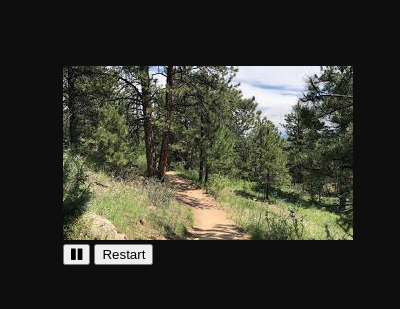
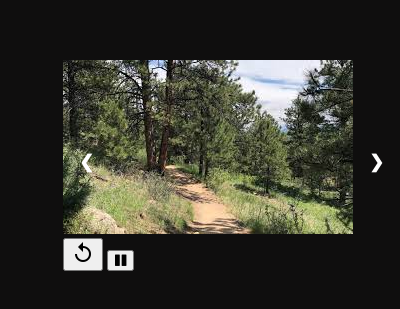
Before and after one commit to LillieAtkins/RoutePreview, a browser extension: page popup.html in a window 400 px wide. Shown: the part 265-574 px from the top of the page. Drawn offline with Linux system fonts and the light colour scheme.

Commit message:
now an icon for the restart button and had added arrows to click through the slideshow. Not working quite yet.

```diff
--- a/content.js
+++ b/content.js
@@ -131,8 +131,6 @@ try {
     getLatandLog();
     //Suggestion: API for Google StreetView
     //getStreetViews();
-    //Suggestion: calling function to show video
-    showVideo();
   }
 
   function getLatandLog(){
@@ -170,11 +168,6 @@ try {
       return 'FINAL_LOCATION';
   }
 
-  function showVideo(){
-    //Show video - (could be pointer to another file)
-  }
-
-
 
   //Enables the course preview button to be clicked and used
   //   --> if save button is enabled and our button is not already enabled
--- a/playSlideshow.js
+++ b/playSlideshow.js
@@ -3,6 +3,10 @@ document.addEventListener('DOMContentLoaded', function () {
     var slideIndex = 0;
     var slideInterval = setInterval(nextSlide,2000);
     nextSlide();
+
+    function plusSlides(n) {
+      nextSlide(slideIndex += n);
+    }
 
     function nextSlide(){
       var i;
@@ -35,6 +39,20 @@ document.addEventListener('DOMContentLoaded', function () {
       slideIndex = 0;
     };
 
+    var nextButton = document.getElementById("forward");
+
+    nextButton.onclick = function(){
+      console.log('next button called');
+      plusSlides(1);
+    };
+
+    var prevButton = document.getElementById("backward");
+
+    prevButton.onclick = function(){
+      console.log('prev button called');
+      plusSlides(-1);
+    };
+
     function pauseSlideshow(){
       document.getElementById("pause-icon").className = "fa fa-play";
     	playing = false;
--- a/popup.html
+++ b/popup.html
@@ -13,6 +13,7 @@
   href = "style.css" />
   <link rel="stylesheet"
   href="https://cdnjs.cloudflare.com/ajax/libs/font-awesome/4.7.0/css/font-awesome.min.css">
+  <link href="https://fonts.googleapis.com/icon?family=Material+Icons" rel="stylesheet">
 </head>
 <body>
   <div id="course_preview_popup">
@@ -27,8 +28,10 @@
         <img src="picture3.png" style="width:100%">
       </div>
     </div>
+    <a class="next" id="backward">&#10095;</a>
+    <a class="prev" id="forward">&#10094;</a>
+    <button class="controls" id="reset"><i class="material-icons">replay</i></button>
     <button class="controls" id="pause"><i class="fa fa-pause" id="pause-icon"></i></button>
-    <button class="controls" id="reset">Restart</button>
   </div>
 </body>
 </html>
--- a/style.css
+++ b/style.css
@@ -19,3 +19,30 @@ body{
   align-self: center;
   margin: auto;
 }
+
+/* Next & previous buttons */
+.prev, .next {
+  cursor: pointer;
+  position: absolute;
+  top: 50%;
+  width: auto;
+  padding: 16px;
+  margin-top: -22px;
+  color: white;
+  font-weight: bold;
+  font-size: 18px;
+  transition: 0.6s ease;
+  border-radius: 0 3px 3px 0;
+  user-select: none;
+}
+
+/* Position the "next button" to the right */
+.next {
+  right: 0;
+  border-radius: 3px 0 0 3px;
+}
+
+/* On hover, add a black background color with a little bit see-through */
+.prev:hover, .next:hover {
+  background-color: rgba(0,0,0,0.8);
+}
```
